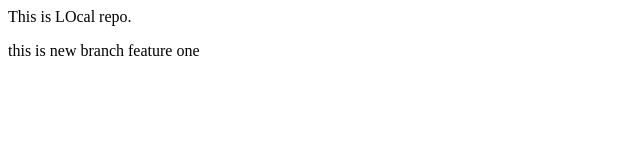
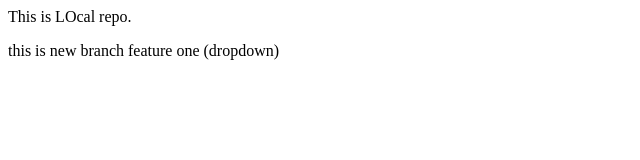
Before and after one commit to athira-8089/localrepo, a plain HTML site: page LocalRepo/index.html in a window 1280 px wide. Shown: the full height of the page, 0-640 px from the left. Drawn offline with Linux system fonts and the light colour scheme.

```diff
--- a/LocalRepo/index.html
+++ b/LocalRepo/index.html
@@ -1,2 +1,2 @@
 <p>This is LOcal repo.</p>
-<p> this is new branch feature one</p>
+<p> this is new branch feature one (dropdown)</p>
```
